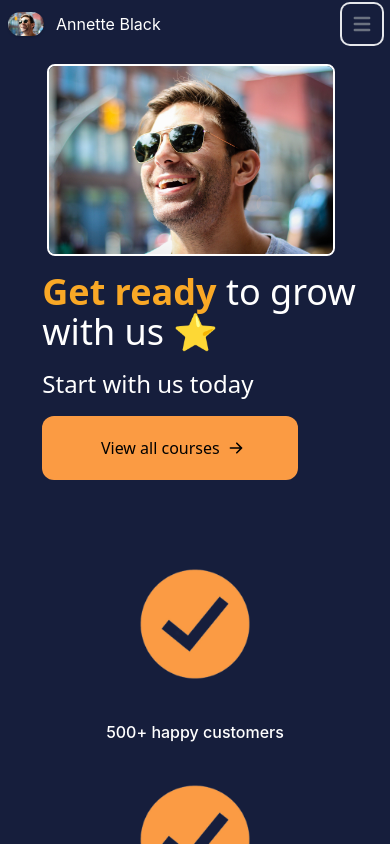
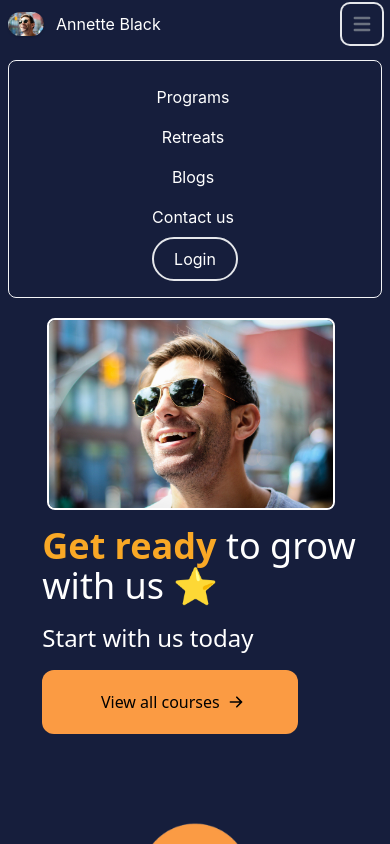
Before and after one commit to sumitshinde2608/qoohoo-assignment, a React (Create React App) app: page / in a window 390 px wide. Both pictures are taken after a click on the button "Open main menu". Shown: the top 844 px of the page. Built offline with nearby package versions, Linux system fonts and the light colour scheme.

Commit message:
Nav responsiveness done

```diff
--- a/src/pages/Landing/components/Navbar.js
+++ b/src/pages/Landing/components/Navbar.js
@@ -1,6 +1,7 @@
-import React from "react";
+import React, { useState } from "react";
 import profile from "./../../../assets/profile.jpg";
 const Navbar = () => {
+  const [ToggleMenu, setToggleMenu] = useState("hidden");
   return (
     <div>
       <nav className="px-2 sm:px-4 py-1 rounded">
@@ -18,9 +19,12 @@ const Navbar = () => {
           <button
             data-collapse-toggle="navbar-default"
             type="button"
-            className="inline-flex items-center p-2 ml-3 text-sm text-gray-500 rounded-lg md:hidden hover:bg-gray-100 focus:outline-none focus:ring-2 focus:ring-gray-200 dark:text-gray-400 dark:hover:bg-gray-700 dark:focus:ring-gray-600"
+            className="inline-flex items-center p-2 ml-3 text-sm text-gray-500 rounded-lg md:hidden focus:outline-none focus:ring-2 focus:ring-gray-200 dark:text-gray-400 dark:hover:bg-gray-700 dark:focus:ring-gray-600"
             aria-controls="navbar-default"
             aria-expanded="false"
+            onClick={() => {
+              setToggleMenu(ToggleMenu === "hidden" ? "block" : "hidden");
+            }}
           >
             <span className="sr-only">Open main menu</span>
             <svg
@@ -37,12 +41,15 @@ const Navbar = () => {
               ></path>
             </svg>
           </button>
-          <div className="hidden w-full md:block md:w-auto" id="navbar-default">
+          <div
+            className={`${ToggleMenu} w-full md:block md:w-auto`}
+            id="navbar-default"
+          >
             <ul className="flex flex-col items-center p-4 mt-4 border border-gray-100 rounded-lg text-white md:flex-row md:space-x-8 md:mt-0 md:text-sm md:font-medium md:border-0  dark:bg-gray-800 md:dark:bg-gray-900 dark:border-gray-700">
               <li>
                 <a
                   href="#"
-                  className="block py-2 pl-3 pr-4 rounded hover:bg-gray-100 md:hover:bg-transparent md:border-0 md:hover:text-blue-700 md:p-0 dark:text-gray-400 md:dark:hover:text-white dark:hover:bg-gray-700 dark:hover:text-white md:dark:hover:bg-transparent"
+                  className="block py-2 pl-3 pr-4 rounded md:border-0 hover:text-blue-700 md:p-0 dark:text-gray-400 md:dark:hover:text-white dark:hover:bg-gray-700 dark:hover:text-white md:dark:hover:bg-transparent"
                 >
                   Programs
                 </a>
@@ -50,7 +57,7 @@ const Navbar = () => {
               <li>
                 <a
                   href="#"
-                  className="block py-2 pl-3 pr-4 rounded hover:bg-gray-100 md:hover:bg-transparent md:border-0 md:hover:text-blue-700 md:p-0 dark:text-gray-400 md:dark:hover:text-white dark:hover:bg-gray-700 dark:hover:text-white md:dark:hover:bg-transparent"
+                  className="block py-2 pl-3 pr-4 rounded md:border-0 hover:text-blue-700 md:p-0 dark:text-gray-400 md:dark:hover:text-white dark:hover:bg-gray-700 dark:hover:text-white md:dark:hover:bg-transparent"
                 >
                   Retreats
                 </a>
@@ -58,7 +65,7 @@ const Navbar = () => {
               <li>
                 <a
                   href="#"
-                  className="block py-2 pl-3 pr-4 rounded hover:bg-gray-100 md:hover:bg-transparent md:border-0 md:hover:text-blue-700 md:p-0 dark:text-gray-400 md:dark:hover:text-white dark:hover:bg-gray-700 dark:hover:text-white md:dark:hover:bg-transparent"
+                  className="block py-2 pl-3 pr-4 rounded md:border-0 hover:text-blue-700 md:p-0 dark:text-gray-400 md:dark:hover:text-white dark:hover:bg-gray-700 dark:hover:text-white md:dark:hover:bg-transparent"
                 >
                   Blogs
                 </a>
@@ -66,7 +73,7 @@ const Navbar = () => {
               <li>
                 <a
                   href="#"
-                  className="block py-2 pl-3 pr-4 rounded hover:bg-gray-100 md:hover:bg-transparent md:border-0 md:hover:text-blue-700 md:p-0 dark:text-gray-400 md:dark:hover:text-white dark:hover:bg-gray-700 dark:hover:text-white md:dark:hover:bg-transparent"
+                  className="block py-2 pl-3 pr-4 rounded md:border-0 hover:text-blue-700 md:p-0 dark:text-gray-400 md:dark:hover:text-white dark:hover:bg-gray-700 dark:hover:text-white md:dark:hover:bg-transparent"
                 >
                   Contact us{" "}
                 </a>
```
